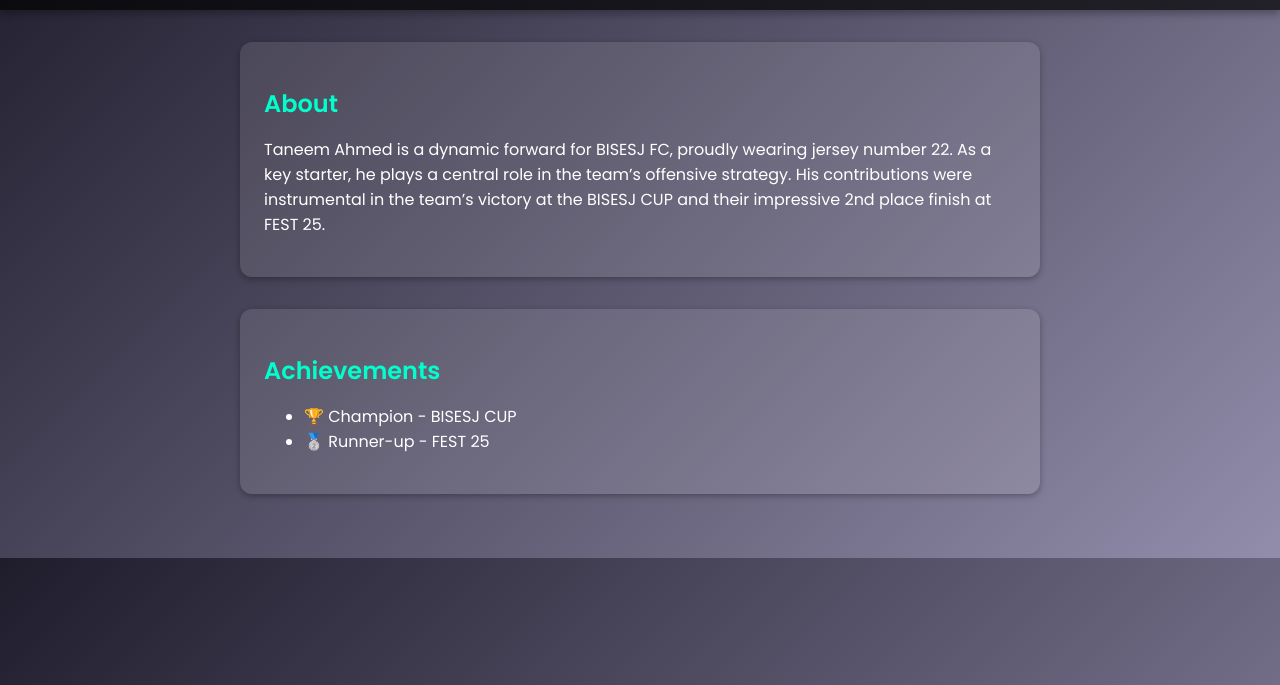
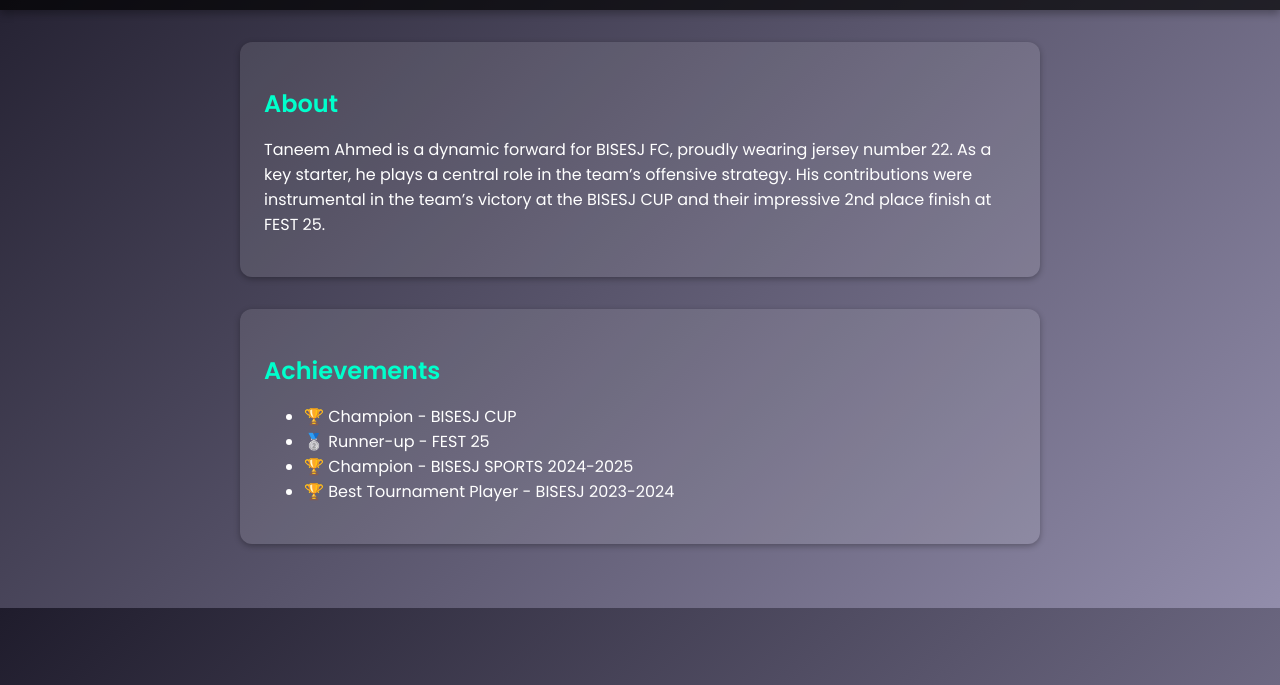
Before and after one commit to taneem001/Utility-Kit, a plain HTML site: page index.html in a window 1280 px wide. Shown: the part 115-800 px from the top of the page. Drawn offline with Linux system fonts and the light colour scheme.

Commit message:
Update index.html

```diff
--- a/index.html
+++ b/index.html
@@ -56,6 +56,8 @@
       <ul>
         <li>🏆 Champion - BISESJ CUP</li>
         <li>🥈 Runner-up - FEST 25</li>
+        <li>🏆 Champion - BISESJ SPORTS 2024-2025</li>
+        <li>🏆 Best Tournament Player - BISESJ 2023-2024 </li>
       </ul>
     </section>
   </main>
```
